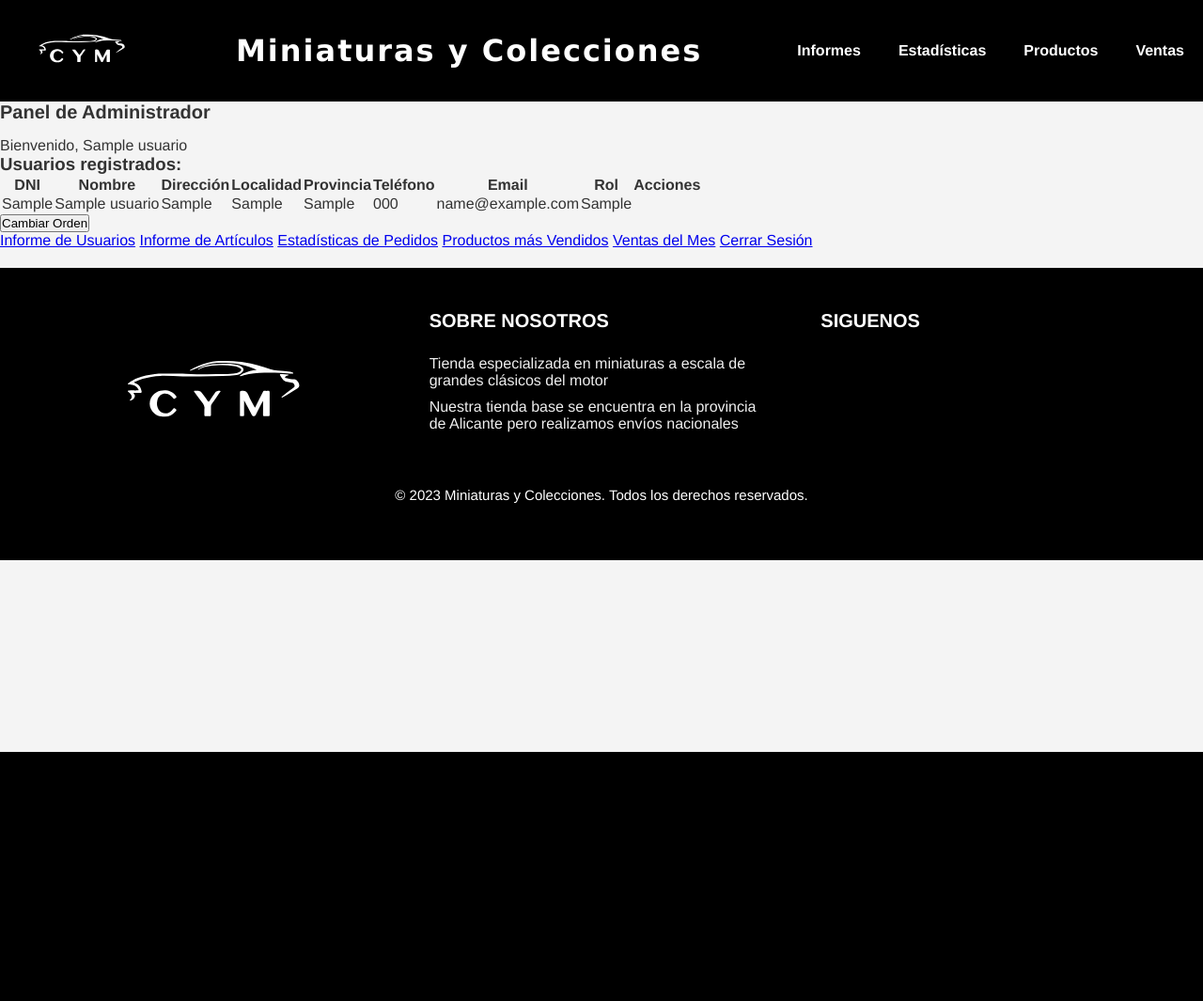
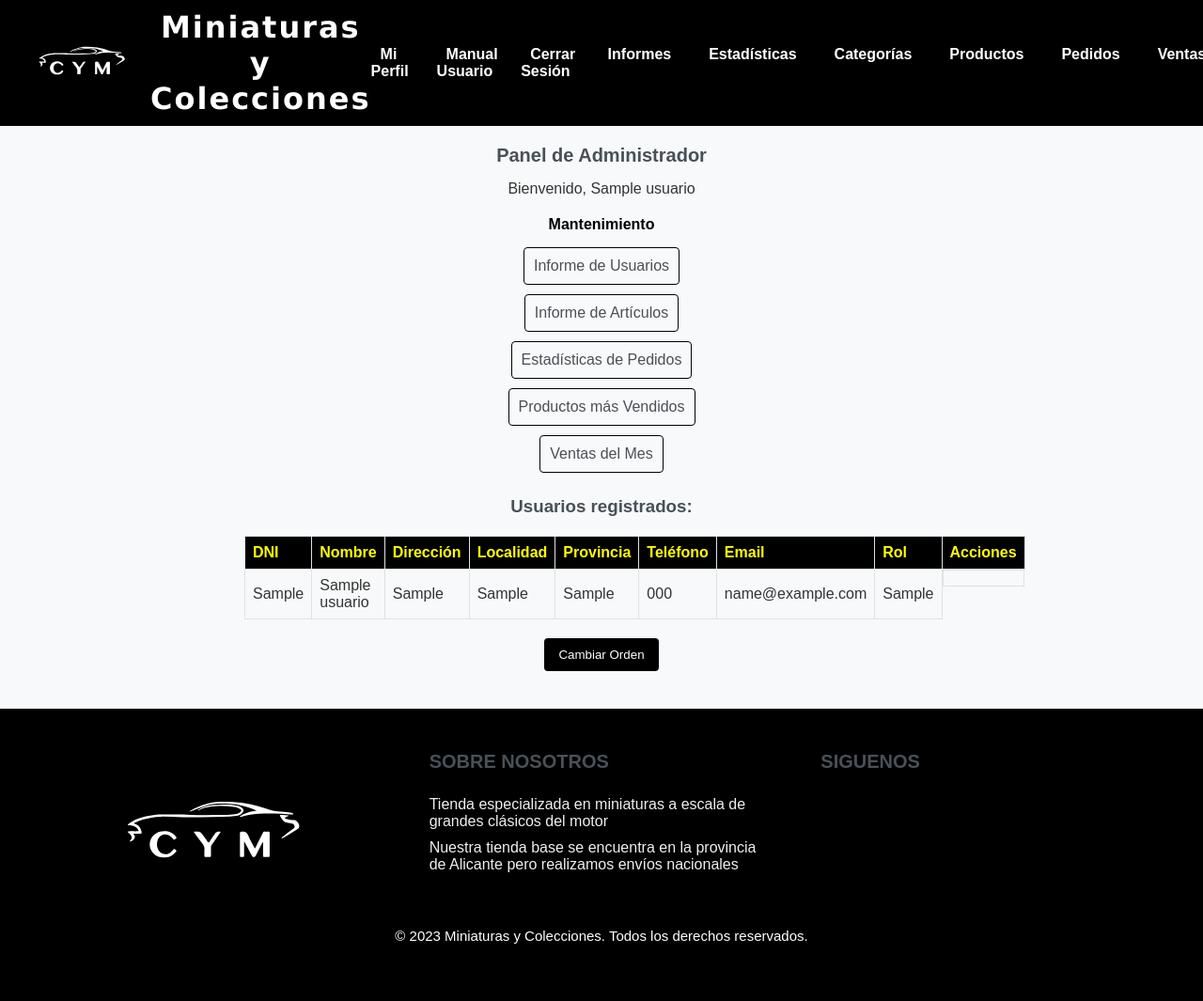
Before and after one commit to Elizaga21/Elizaga21.github.io, a PHP site: page /admin.php in a window 1280 px wide. Shown: the whole page at 94% size. Before the commit the page ends 800 px from the top, so only its background shows below. Run offline with PHP 8.4, Linux system fonts and the light colour scheme; the visitor is signed in with stand-in values (Sample User, id 1); tables that the repository leaves empty or names only in its code hold one stand-in row (values such as "Sample post").

Commit message:
admin estructura v1

```diff
--- a/admin.php
+++ b/admin.php
@@ -27,7 +27,117 @@ $usuarios = $stmt->fetchAll();
     <meta name="viewport" content="width=device-width, initial-scale=1.0">
     <title>Panel de Administrador</title>
     <link rel="stylesheet" href="styles.css">
+   <style>
 
+body {
+    font-family: 'Arial', sans-serif;
+    background-color: #f8f9fa;
+    margin: 0;
+}
+
+.container {
+    text-align: center;
+    max-width: 800px;
+    width: 100%;
+    margin: auto;
+    padding: 20px;
+}
+
+h2, h3 {
+    color: #495057;
+}
+
+.welcome-text {
+    color: #28a745;
+}
+
+.user-table {
+    width: 80%; /* Ajusta según tus necesidades */
+    border-collapse: collapse;
+    margin: 20px auto;
+}
+
+.user-table th, .user-table td {
+    border: 1px solid #dee2e6;
+    padding: 8px;
+    text-align: left;
+}
+
+.user-table th {
+    background-color: #000; /* Cambiado a negro */
+    color: #ff0; /* Cambiado a amarillo */
+}
+
+.actions {
+    display: flex;
+    justify-content: space-around;
+}
+
+.action-link {
+    text-decoration: none;
+    color: #495057;
+}
+
+.action-link img {
+    width: 20px;
+    height: 20px;
+}
+
+.action-link:hover {
+    color: #ff0; /* Cambiado a amarillo */
+}
+
+.order-form {
+    margin-top: 20px;
+}
+
+.order-button {
+    background-color: #000; /* Cambiado a negro */
+    color: #fff; /* Cambiado a blanco */
+    padding: 10px 15px;
+    border: none;
+    border-radius: 4px;
+    cursor: pointer;
+    transition: background-color 0.3s;
+}
+
+.order-button:hover {
+    background-color: #333; /* Puedes ajustar este color según tus preferencias */
+}
+
+.admin-links {
+    margin-top: 20px;
+    margin-bottom: 20px;
+    display: flex;
+    flex-wrap: wrap;
+    flex-direction: column; /* Añadido para cambiar la dirección del eje principal a columna */
+    align-items: center; /* Añadido para centrar en el eje transversal */
+}
+
+.admin-link {
+    text-decoration: none;
+    color: #495057;
+    padding: 10px;
+    margin: 5px;
+    border: 1px solid #000;
+    border-radius: 4px;
+    transition: background-color 0.3s, color 0.3s;
+}
+
+.admin-link:hover {
+    background-color: #000;
+    color: #fff;
+}
+
+.admin-links::before {
+    content: "Mantenimiento";
+    font-weight: bold;
+    margin-bottom: 10px;
+    color: #000;
+}
+
+
+    </style>
 </head>
 <body>
 <?php include 'header.php'; ?>
@@ -42,6 +152,15 @@ $usuarios = $stmt->fetchAll();
             ?>
             <p class="textoBienvenida">Bienvenido, <?php echo $admin['nombre']; ?></p>
         <?php endif; ?>
+
+
+        <div class="admin-links">
+            <a href="informe_usuarios.php" class="admin-link">Informe de Usuarios</a>
+            <a href="informe_articulos.php" class="admin-link">Informe de Artículos</a>
+            <a href="estadisticas_pedidos.php" class="admin-link">Estadísticas de Pedidos</a>
+            <a href="productos_mas_vendidos.php" class="admin-link">Productos más Vendidos</a>
+            <a href="ventas_del_mes.php" class="admin-link">Ventas del Mes</a>
+        </div>
 
         <h3>Usuarios registrados:</h3>
         <table class="user-table">
@@ -69,10 +188,10 @@ $usuarios = $stmt->fetchAll();
                     <td class="actions">
                         <?php if ($_SESSION['user_id'] !== $usuario['id']) : ?>
                             <a href="editar_datos.php?id=<?php echo $usuario['id']; ?>" class="action-link">
-                                <img src="icons8-edit-30.png" alt="Editar">
+                                <img src="/Elizaga21.github.io/icons/edit_FILL0_wght400_GRAD0_opsz24.svg" alt="Editar">
                             </a>
                             <a href="eliminar_cuenta.php?id=<?php echo $usuario['id']; ?>" class="action-link">
-                                <img src="icons8-x-48.png" alt="Eliminar">
+                                <img src="/Elizaga21.github.io/icons/delete_FILL0_wght400_GRAD0_opsz24.svg" alt="Eliminar">
                             </a>
                         <?php endif; ?>
                     </td>
@@ -86,14 +205,6 @@ $usuarios = $stmt->fetchAll();
             <button type="submit" class="order-button">Cambiar Orden</button>
         </form>
 
-        <div class="admin-links">
-            <a href="informe_usuarios.php" class="admin-link">Informe de Usuarios</a>
-            <a href="informe_articulos.php" class="admin-link">Informe de Artículos</a>
-            <a href="estadisticas_pedidos.php" class="admin-link">Estadísticas de Pedidos</a>
-            <a href="productos_mas_vendidos.php" class="admin-link">Productos más Vendidos</a>
-            <a href="ventas_del_mes.php" class="admin-link">Ventas del Mes</a>
-            <a href="cerrar_sesion.php" class="admin-link">Cerrar Sesión</a>
-        </div>
     </div>
 
     <!-- Agrega más secciones según tus necesidades -->
--- a/header.php
+++ b/header.php
@@ -16,23 +16,33 @@
         if (isset($_SESSION['user_id'])) {
             $rolUsuario = $_SESSION['rol'];
 
+            echo '<li><a href="perfil.php"><strong>Mi Perfil</strong></a></li>';
+            echo '<li><a href="manual.php"><strong>Manual Usuario</strong></a></li>';
+            echo '<li><a href="logout.php"><strong>Cerrar Sesión</strong></a></li>';
+
             switch ($rolUsuario) {
                 case 'administrador':
                     echo '<li><a href="informes.php"><strong>Informes</strong></a></li>';
                     echo '<li><a href="estadisticas.php"><strong>Estadísticas</strong></a></li>';
-                    echo '<li><a href="productos.php"><strong>Productos</strong></a></li>';
+                    echo '<li><a href="mantenimiento_categorias.php"><strong>Categorías</strong></a></li>';
+                    echo '<li><a href="mantenimiento_articulos.php"><strong>Productos</strong></a></li>';
+                    echo '<li><a href="mantenimiento_pedidos.php"><strong>Pedidos</strong></a></li>';
                     echo '<li><a href="ventas.php"><strong>Ventas</strong></a></li>';
                     break;
                 case 'empleado':
-                    // Opciones específicas para empleados
+                  echo '<li><a href="mantenimiento_articulos.php"><strong>Artículos</strong></a></li>';
+                  echo '<li><a href="mantenimiento_categorias.php"><strong>Categorías</strong></a></li>';
+                  echo '<li><a href="mantenimiento_pedidos.php"><strong>Pedidos</strong></a></li>';
+                  echo '<li><a href="enviar_mailings.php"><strong>Mailings</strong></a></li>';
                     break;
                 case 'cliente':
-                    // Opciones específicas para clientes
+                  echo '<li><a href="mis_pedidos.php"><strong>Mis Pedidos</strong></a></li>';
+                  echo '<li><a href="modificar_perfil.php"><strong>Modificar Perfil</strong></a></li>';
                     break;
                 // Puedes agregar más casos según sea necesario
 
                 default:
-                    // Opciones por defecto o manejo de error
+
                     break;
             }
         } else {
```
Also changed, not shown: editar_datos.php (added, +197 -0 lines), eliminar_cuenta.php (added, +106 -0 lines), icons/edit_FILL0_wght400_GRAD0_opsz24.svg (added).
